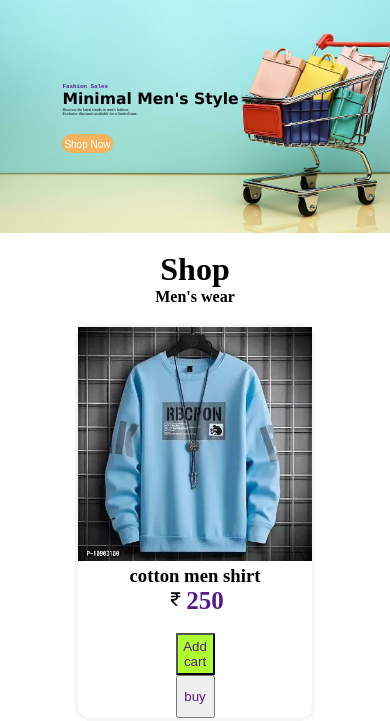
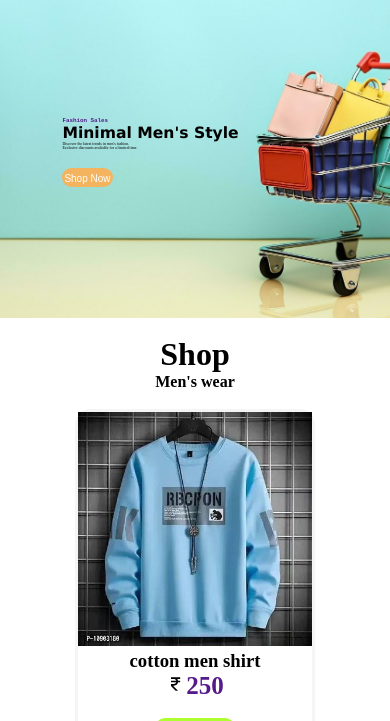
Before and after one commit to Obulesh92/online_shopping, a plain HTML site: page index.html in a window 390 px wide. Shown: the part 82-803 px from the top of the page. Drawn offline with Linux system fonts and the light colour scheme.

Commit message:
Update index.html

```diff
--- a/index.html
+++ b/index.html
@@ -120,9 +120,11 @@
         .shop-sub button {
             width: 10vw;
             height: 5vh;
+            border: 0px solid red;
+            border-radius: 10px;
         }
 
-        @media (max-width:580px) {
+        @media (max-width:680px) {
             .nav {
                 height: auto;
             }
@@ -148,7 +150,7 @@
                 display: block;
             }
             .hero {
-                height: 30vh;
+                height: 40vh;
                 width: auto;
                 display: flex;
             }
@@ -172,6 +174,10 @@
             .shop .shop-sub img {
                 width: 100%;
                 height: auto;
+            }
+            .shop-sub button {
+                width: 80px;
+                height: 40px;
             }
         }
     </style>
@@ -218,28 +224,28 @@
                 <h3>cotton men shirt</h3>
                 <b style="font-size: 25px;"><a href=""><svg xmlns="http://www.w3.org/2000/svg" width="20" height="20" viewBox="0 0 24 24" style="fill: rgba(0, 0, 0, 1);"><path d="M17 6V4H6v2h3.5c1.302 0 2.401.838 2.815 2H6v2h6.315A2.994 2.994 0 0 1 9.5 12H6v2.414L11.586 20h2.828l-6-6H9.5a5.007 5.007 0 0 0 4.898-4H17V8h-2.602a4.933 4.933 0 0 0-.924-2H17z"></path></svg>250</b><br>
                 <br> <button style="background-color: greenyellow;">Add cart</a></button>
-                <br><button><a href="">buy</a></button>
+                <br><br><button><a href="">buy</a></button>
             </div>
             <div class="shop-sub" align="center">
                 <img src="./men2.jpg" alt="men_shirt" width="300" height="350">
                 <h3>cotton men shirt</h3>
                 <b style="font-size: 25px;"><a href=""><svg xmlns="http://www.w3.org/2000/svg" width="20" height="20" viewBox="0 0 24 24" style="fill: rgba(0, 0, 0, 1);"><path d="M17 6V4H6v2h3.5c1.302 0 2.401.838 2.815 2H6v2h6.315A2.994 2.994 0 0 1 9.5 12H6v2.414L11.586 20h2.828l-6-6H9.5a5.007 5.007 0 0 0 4.898-4H17V8h-2.602a4.933 4.933 0 0 0-.924-2H17z"></path></svg>250</b><br>
                 <br> <button style="background-color: greenyellow;">Add cart</a></button>
-                <br><button><a href="">buy</a></button>
+                <br><br><button><a href="">buy</a></button>
             </div>
             <div class="shop-sub" align="center">
                 <img src="./men3.jpg" alt="men_shirt" width="300" height="350">
                 <h3>cotton men shirt</h3>
                 <b style="font-size: 25px; "><a href=""><svg xmlns="http://www.w3.org/2000/svg" width="20" height="20" viewBox="0 0 24 24" style="fill: rgba(0, 0, 0, 1);"><path d="M17 6V4H6v2h3.5c1.302 0 2.401.838 2.815 2H6v2h6.315A2.994 2.994 0 0 1 9.5 12H6v2.414L11.586 20h2.828l-6-6H9.5a5.007 5.007 0 0 0 4.898-4H17V8h-2.602a4.933 4.933 0 0 0-.924-2H17z"></path></svg>250</b><br>
                 <br> <button style="background-color: greenyellow;">Add cart</a></button>
-                <br><button><a href="">buy</a></button>
+                <br><br><button><a href="">buy</a></button>
             </div>
             <div class="shop-sub" align="center">
                 <img src="./men4.jpg" alt="men_shirt" width="300" height="350">
                 <h3>cotton men shirt</h3>
                 <b style="font-size: 25px;"><a href=""><svg xmlns="http://www.w3.org/2000/svg" width="20" height="20" viewBox="0 0 24 24" style="fill: rgba(0, 0, 0, 1);"><path d="M17 6V4H6v2h3.5c1.302 0 2.401.838 2.815 2H6v2h6.315A2.994 2.994 0 0 1 9.5 12H6v2.414L11.586 20h2.828l-6-6H9.5a5.007 5.007 0 0 0 4.898-4H17V8h-2.602a4.933 4.933 0 0 0-.924-2H17z"></path></svg>250</b><br>
                 <br> <button style="background-color: greenyellow;">Add cart</a></button>
-                <button><a href="">buy</a></button>
+                <br> <br><button><a href="">buy</a></button>
             </div>
         </div>
 
```
